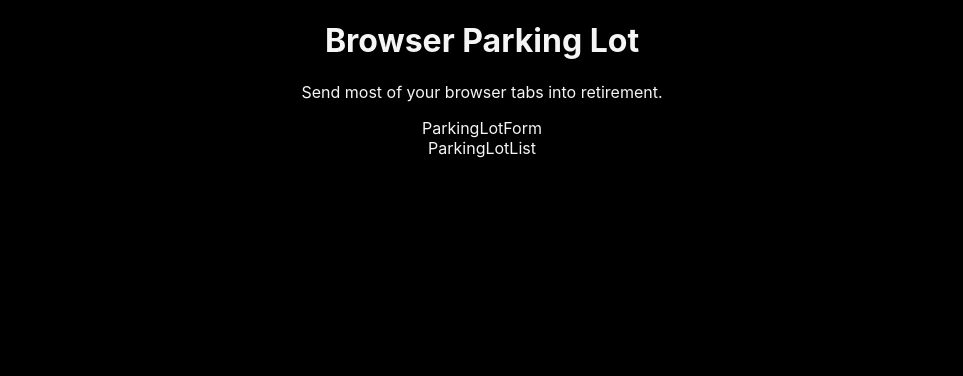
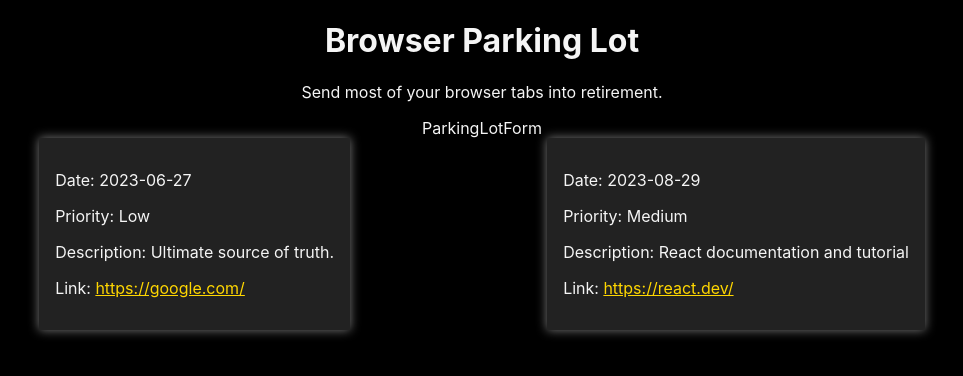
Before and after one commit to zsolt-nagy/2024-feb-react-browser-parking-lot, a React (Create React App) app: page / in a window 1280 px wide. Shown: the top 376 px of the page, without its empty margins (158-1121 px from the left). Built offline with nearby package versions, Linux system fonts and the light colour scheme.

Commit message:
parking lot cards

```diff
--- a/package.json
+++ b/package.json
@@ -7,6 +7,7 @@
     "@testing-library/jest-dom": "^5.17.0",
     "@testing-library/react": "^13.4.0",
     "@testing-library/user-event": "^13.5.0",
+    "nanoid": "^5.0.7",
     "react": "^18.3.1",
     "react-dom": "^18.3.1",
     "react-scripts": "5.0.1"
--- a/src/App.js
+++ b/src/App.js
@@ -1,8 +1,27 @@
+import { useState } from "react";
 import ParkingLotForm from "./Components/ParkingLotForm/ParkingLotForm";
 import ParkingLotList from "./Components/ParkingLotList/ParkingLotList";
 import "./App.css";
+import { nanoid } from "nanoid";
 
 function App() {
+    let [parkingLotItems, setParkingLotItems] = useState([
+        {
+            id: nanoid(),
+            date: "2023-06-27",
+            priority: "Low",
+            link: "https://google.com/",
+            description: "Ultimate source of truth.",
+        },
+        {
+            id: nanoid(),
+            date: "2023-08-29",
+            priority: "Medium",
+            link: "https://react.dev/",
+            description: "React documentation and tutorial",
+        },
+    ]);
+
     return (
         <div className="App">
             <header>
@@ -11,7 +30,7 @@ function App() {
             </header>
             <main>
                 <ParkingLotForm />
-                <ParkingLotList />
+                <ParkingLotList parkingLotItems={parkingLotItems} />
             </main>
         </div>
     );
--- /dev/null
+++ b/src/Components/ParkingLotList/ParkingLot.css
@@ -0,0 +1,21 @@
+.parking-lot-list-container {
+    display: flex;
+    flex-wrap: wrap;
+    justify-content: space-evenly;
+}
+
+.parking-lot-item-container {
+    max-width: 30%;
+    background-color: #222222;
+    box-shadow: 0 0 10px rgba(155, 155, 155, 0.8);
+    padding: 1rem;
+    text-align: left;
+}
+
+.parking-lot-item-anchor {
+    color: gold;
+}
+
+.parking-lot-item-anchor:visited {
+    color: goldenrod;
+}
--- /dev/null
+++ b/src/Components/ParkingLotList/ParkingLotItem.jsx
@@ -0,0 +1,20 @@
+import React from 'react';
+
+export default function ParkingLotItem({id, date, priority, link, description}) {
+
+
+
+    return (
+        <section className="parking-lot-item-container">
+            <p className="parking-lot-item-field">Date: { date }</p>
+            <p className="parking-lot-item-field">Priority: { priority }</p>
+            <p className="parking-lot-item-field">Description: { description }</p>
+            <p className="parking-lot-item-field">
+                Link:&nbsp;
+                <a href={link} target="_blank" className="parking-lot-item-anchor">
+                    {link}
+                </a>
+            </p>
+        </section>
+    );
+}
--- a/src/Components/ParkingLotList/ParkingLotList.jsx
+++ b/src/Components/ParkingLotList/ParkingLotList.jsx
@@ -1,7 +1,17 @@
 import React from 'react';
+import ParkingLotItem from './ParkingLotItem';
 
-export default function ParkingLotList() {
+import './ParkingLot.css';
+
+export default function ParkingLotList({ parkingLotItems }) {
+
+    const ParkingLotItemsJsx = parkingLotItems.map( item =>
+        <ParkingLotItem key={item.id} {...item} />
+    );
+
     return (
-        <div>ParkingLotList</div>
+        <section className="parking-lot-list-container">
+            { ParkingLotItemsJsx }
+        </section>
     );
 }
```
Also changed, not shown: 1 other file (tests, documents, lock files or other folders).
